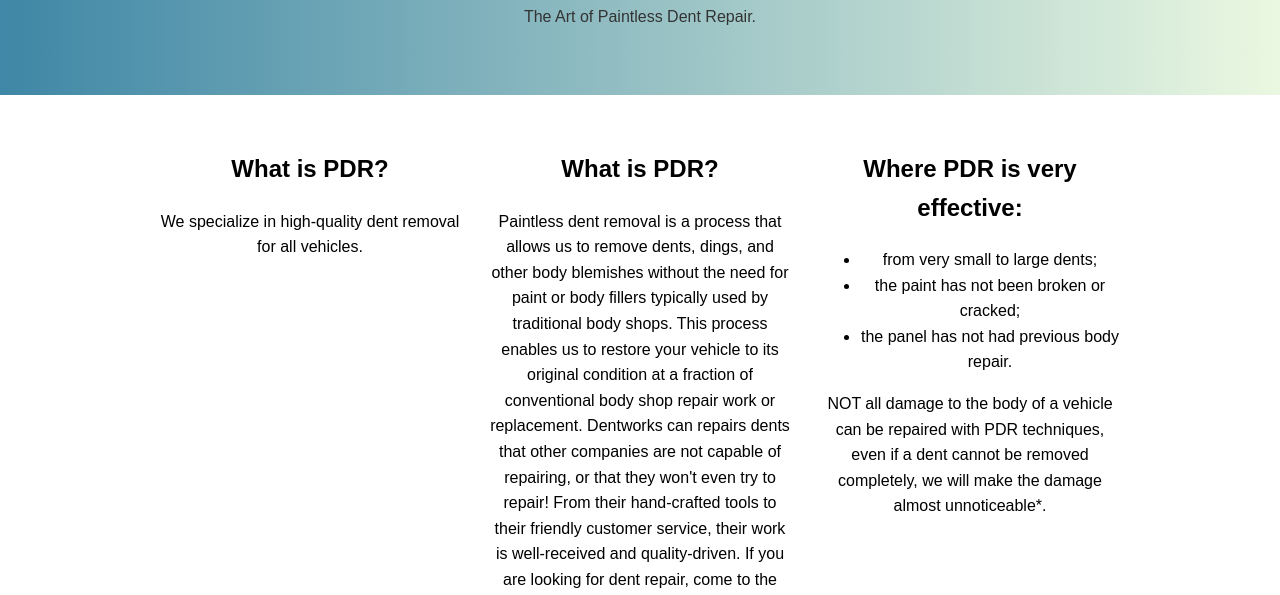
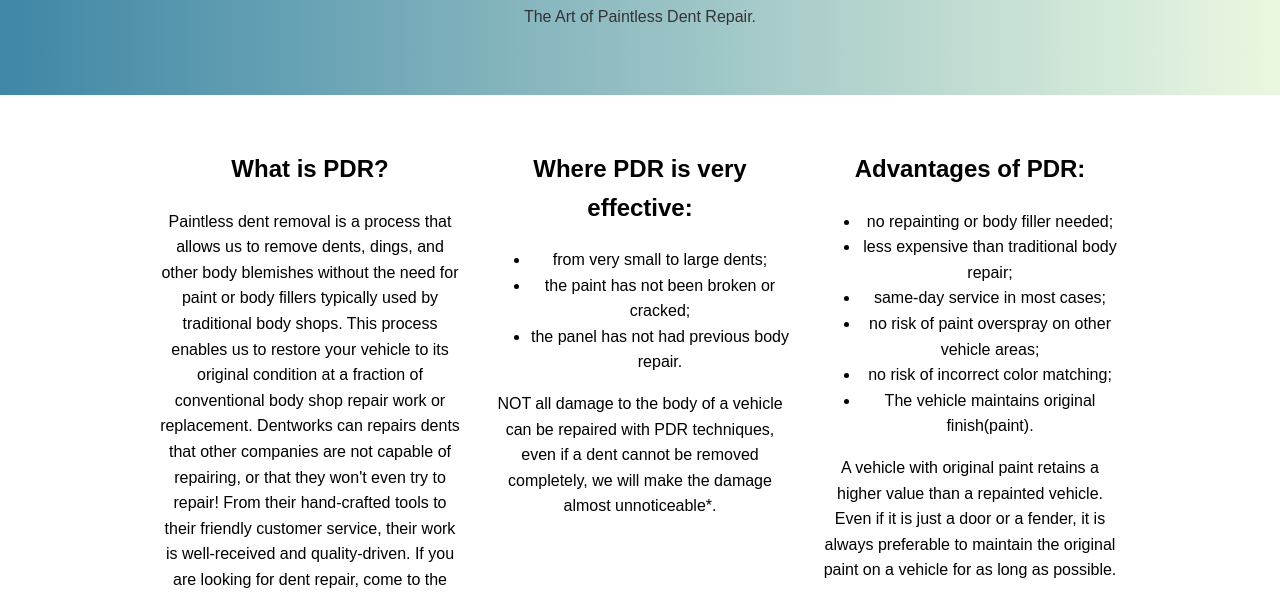
Before and after one commit to jlewinfosec/dentworks, a plain HTML site: page dents.html in a window 1280 px wide. Shown: the part 205-800 px from the top of the page. Drawn offline with Linux system fonts and the light colour scheme.

Commit message:
Update dents.html

```diff
--- a/dents.html
+++ b/dents.html
@@ -29,10 +29,6 @@
         </section>
 
         <section class="features">
-            <div class="feature">
-                <h2>What is PDR?</h2>
-                <p>We specialize in high-quality dent removal for all vehicles.</p>
-            </div>
             <div class="feature">
                 <h2>What is PDR?</h2>
                 <p>Paintless dent removal is a process that allows us to remove dents, dings, and other body blemishes without the need for paint or body fillers typically used by traditional body shops. This process enables us to restore your vehicle to its original condition at a fraction of conventional body shop repair work or replacement.
```
